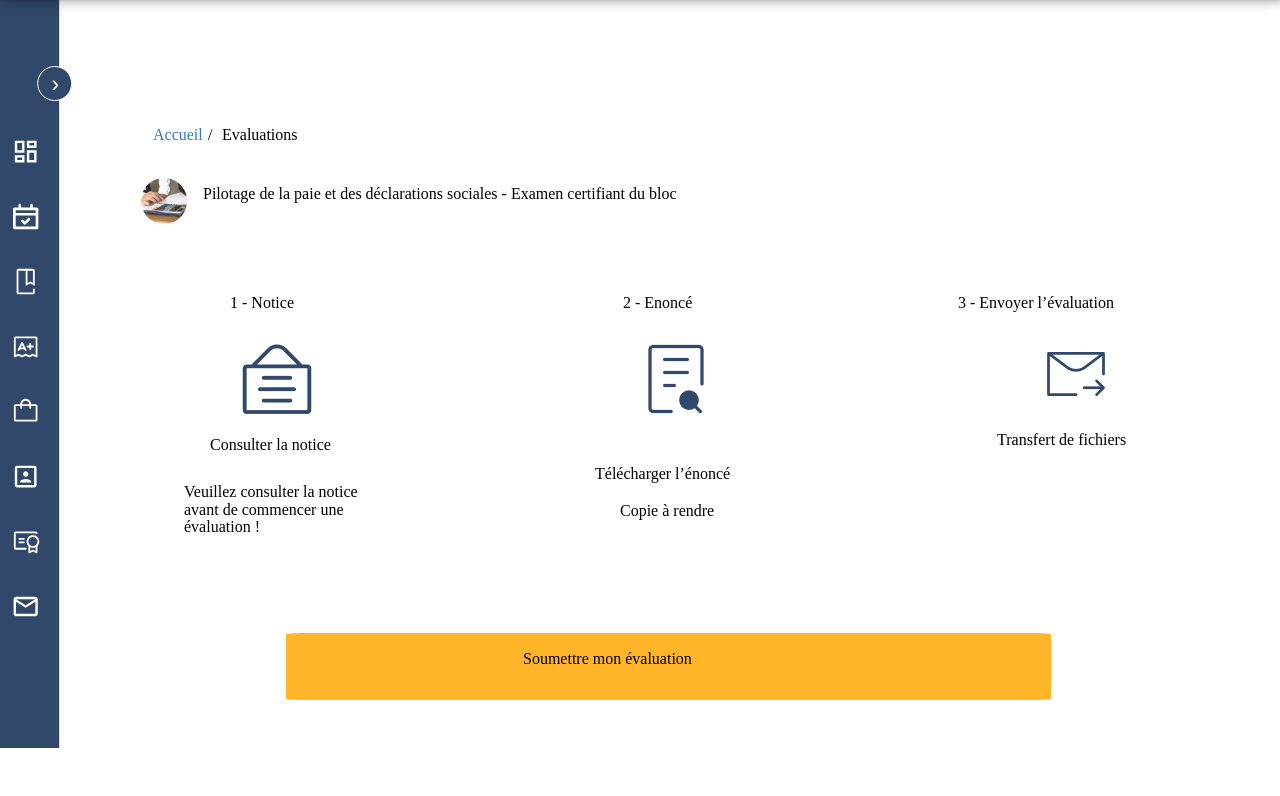
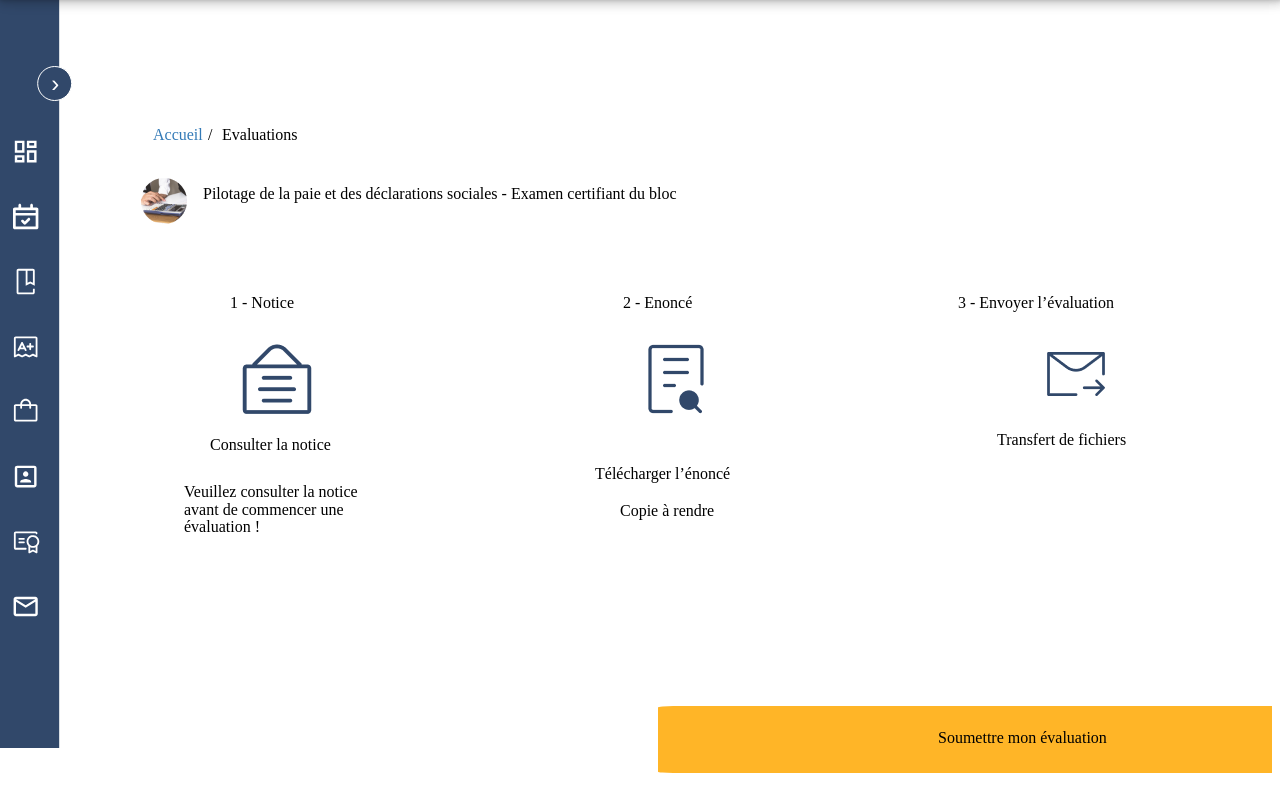
Before and after one commit to cindydy20/ft1, a plain HTML site: page rayan-page.html in a window 1280 px wide. Shown: the part 52-848 px from the top of the page. Drawn offline with nearby package versions, Linux system fonts and the light colour scheme.

Commit message:
Soumettre eval

```diff
--- a/dist/styles/rayan-page-main.css
+++ b/dist/styles/rayan-page-main.css
@@ -96,15 +96,15 @@
   }
   .soumettre-mon-valuation {
     position: absolute;
-    top: 17px;
-    left: calc(50% - 145.5px);
+    top: 23px;
+    left: 280px;
     line-height: 110%;
     font-weight: 500;
   }
   .soumettre-mon-valuation-wrapper {
     position: absolute;
-    top: 677px;
-    left: 278px;
+    top: 750px;
+    left: 650px;
     border-radius: 2%;
     background-color: #ffb527;
     width: 765px;
```
